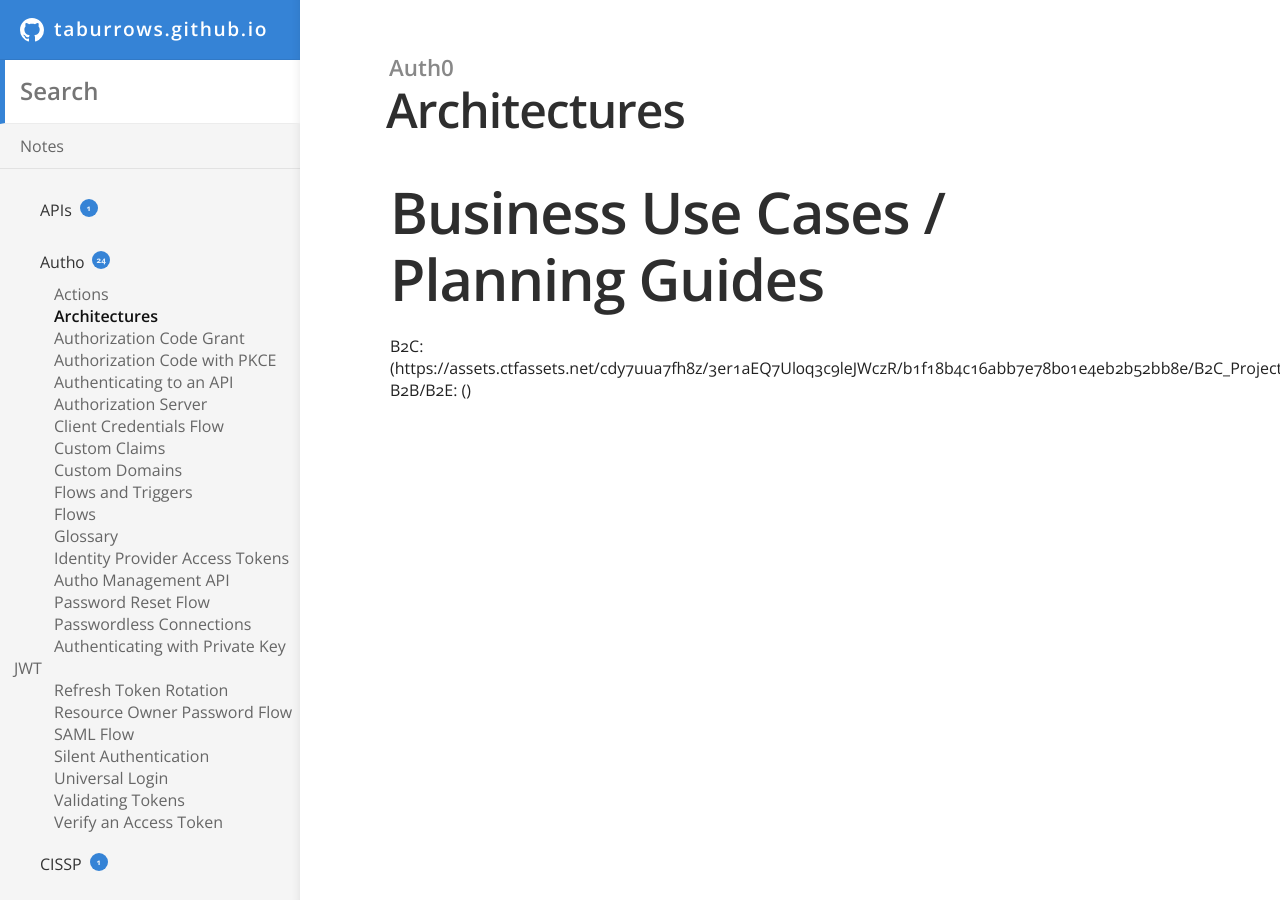
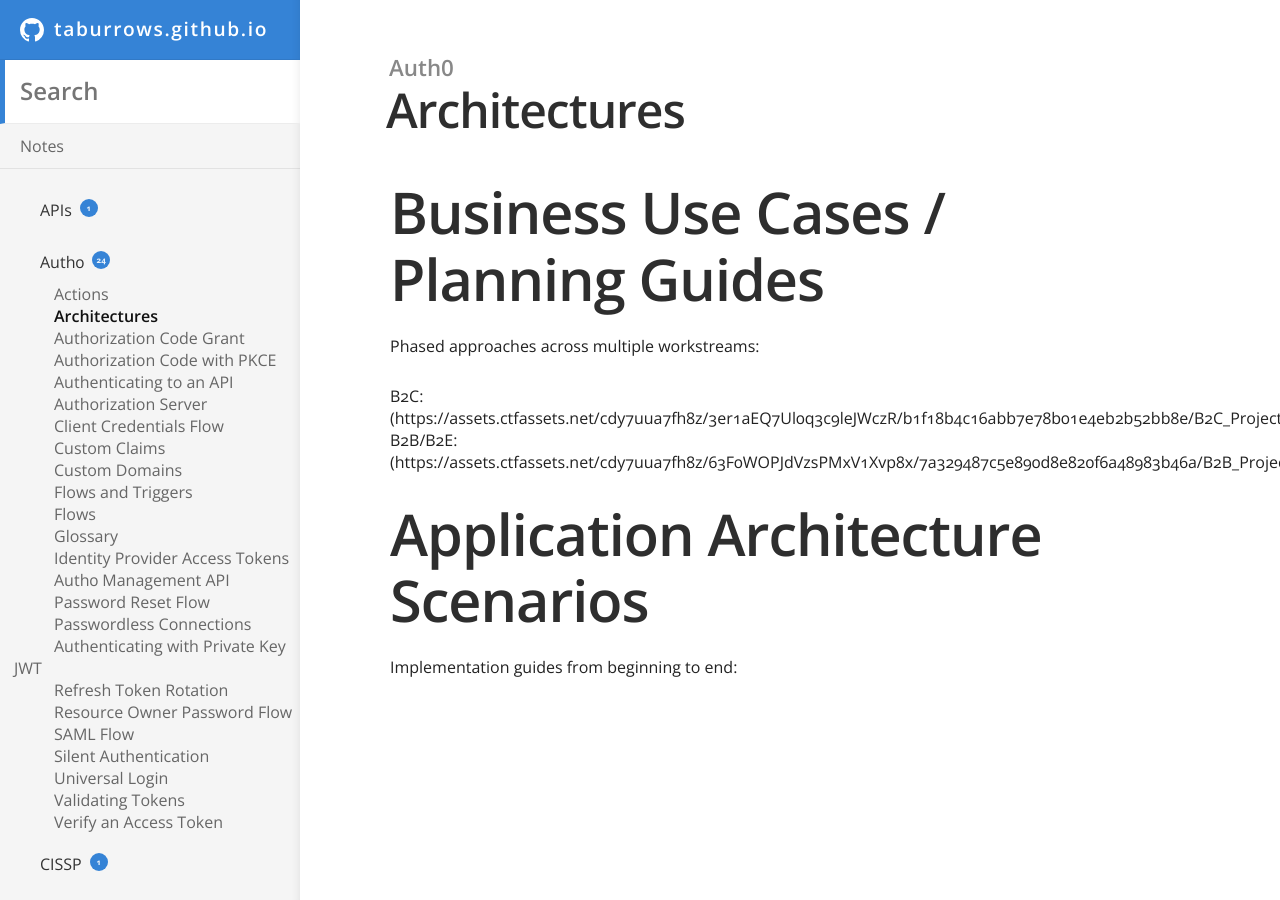
Before and after one commit to TABurrows/taburrows.github.io, a Jekyll site: the page built from _docs/Auth0/architectures.md, in a window 1280 px wide and 900 px high. Built offline with Jekyll 4.4.1, drawn with Linux system fonts in a browser that asks for light colours.

Commit message:
Updated Auth0 Notes

```diff
--- a/_docs/Auth0/architectures.md
+++ b/_docs/Auth0/architectures.md
@@ -7,5 +7,11 @@ order: 1
 
 ## Business Use Cases / Planning Guides
 
+Phased approaches across multiple workstreams:
+
 B2C:        (https://assets.ctfassets.net/cdy7uua7fh8z/3er1aEQ7Ul0q3c9leJWczR/b1f18b4c16abb7e78b01e4eb2b52bb8e/B2C_Project_Planning.pdf)
-B2B/B2E:    ()
+B2B/B2E:    (https://assets.ctfassets.net/cdy7uua7fh8z/63F0WOPJdVzsPMxV1Xvp8x/7a329487c5e890d8e820f6a48983b46a/B2B_Project_Planning.pdf)
+
+## Application Architecture Scenarios
+
+Implementation guides from beginning to end:
```
